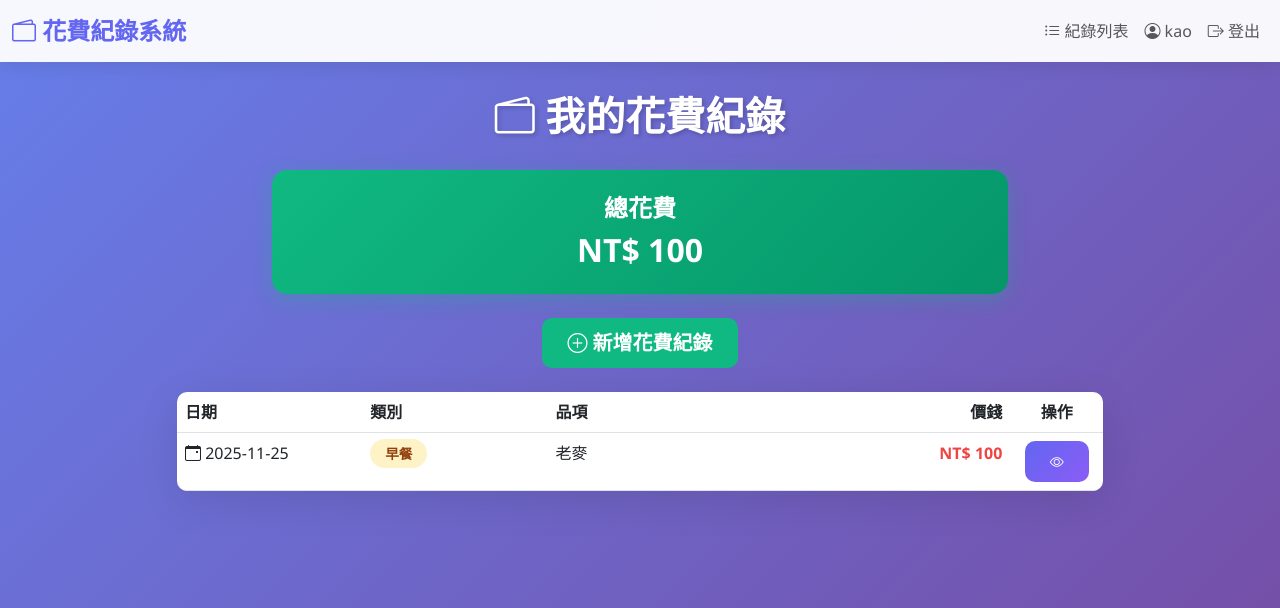
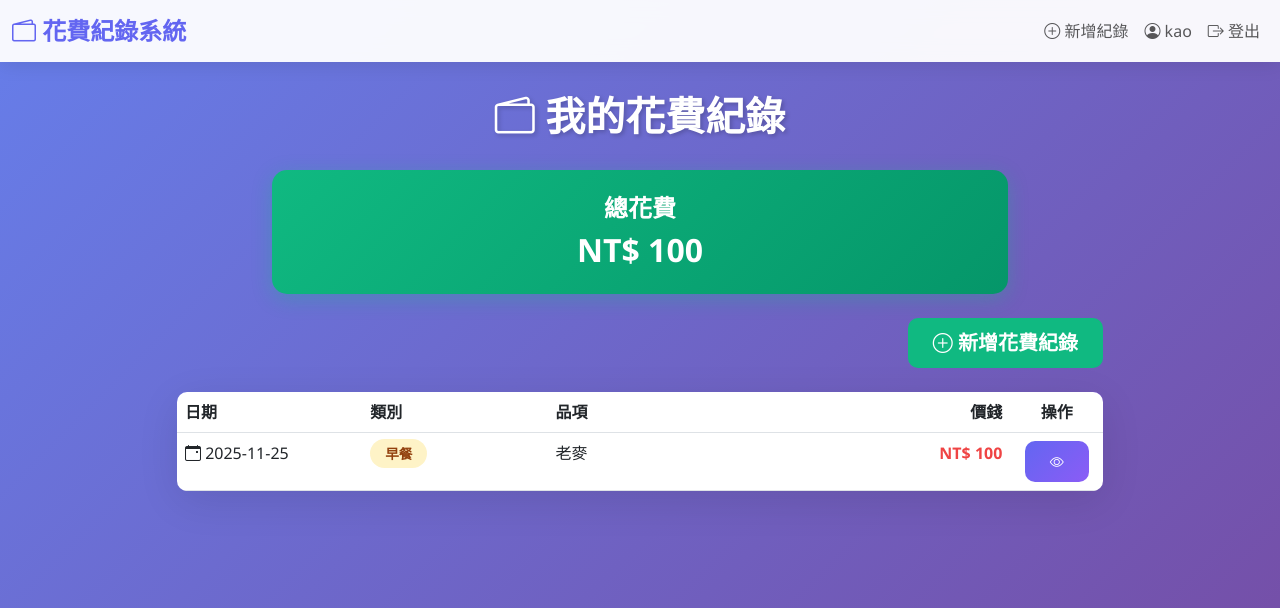
Before and after one commit to cpnerv-bit/spendingrecord, a Flask app: page / in a window 1280 px wide. Shown: the top 608 px of the page. Run offline with Flask 3, Linux system fonts and the light colour scheme; a user stored in the database is signed in; data comes from the database, SQL or seed files in the repository.

Commit message:
更新內容

```diff
--- a/templates/base.html
+++ b/templates/base.html
@@ -206,8 +206,8 @@
             <div class="collapse navbar-collapse" id="navbarNav">
                 <ul class="navbar-nav ms-auto">
                     <li class="nav-item">
-                        <a class="nav-link" href="{{ url_for('index') }}">
-                            <i class="bi bi-list-ul"></i> 紀錄列表
+                        <a class="nav-link" href="{{ url_for('new_expense') }}">
+                            <i class="bi bi-plus-circle"></i> 新增紀錄
                         </a>
                     </li>
                     <li class="nav-item">
--- a/templates/index.html
+++ b/templates/index.html
@@ -17,7 +17,7 @@
 </div>
 
 <div class="row mb-4">
-    <div class="col-md-10 mx-auto text-center">
+    <div class="col-md-10 mx-auto text-end">
         <a href="{{ url_for('new_expense') }}" class="btn btn-success btn-lg">
             <i class="bi bi-plus-circle"></i> 新增花費紀錄
         </a>
```
